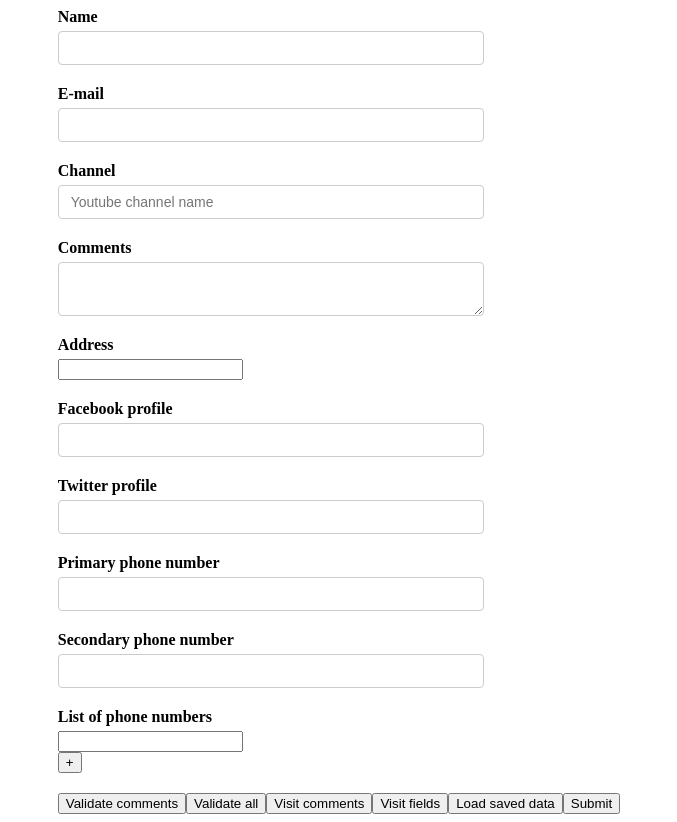
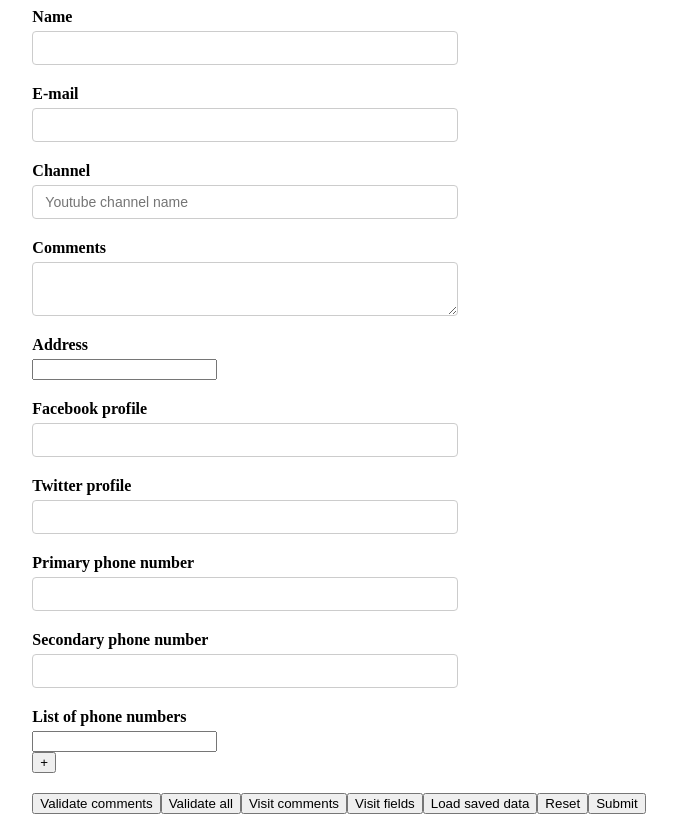
Before and after one commit to sinansubasi95/react-form-playground, a React (Create React App) app: page / in a window 1280 px wide. Shown: the whole page, without its empty margins (301-978 px from the left). Built offline with nearby package versions, Linux system fonts and the light colour scheme.

Commit message:
reset form data

```diff
--- a/src/components/YoutubeForm.jsx
+++ b/src/components/YoutubeForm.jsx
@@ -35,6 +35,7 @@ const onSubmit = (values, onSubmitProps) => {
     console.log('Form data', values);
     console.log('submit props', onSubmitProps);
     onSubmitProps.setSubmitting(false);
+    onSubmitProps.resetForm();
 }
 
 const validationSchema = Yup.object({
@@ -181,6 +182,7 @@ function YoutubeForm() {
                             <button type="button" onClick={() => formik.setFieldTouched('comments')}>Visit comments</button>
                             <button type="button" onClick={() => formik.setTouched({name: true, email: true, channel: true, comments: true})}>Visit fields</button>
                             <button type="button" onClick={() => setFormValues(savedlValues)}>Load saved data</button>
+                            <button type="reset">Reset</button>
                             <button type="submit" disabled={!formik.isValid || formik.isSubmitting}>Submit</button>
                         </Form>
                     )
```
